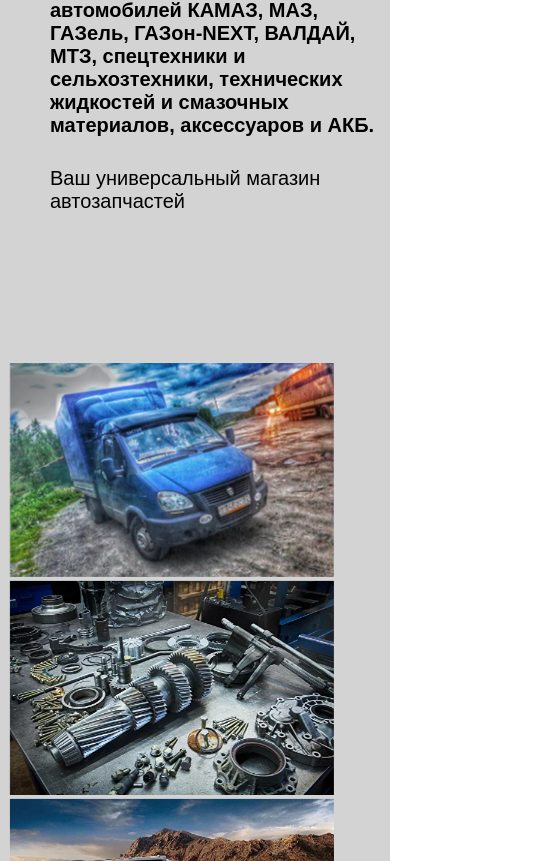
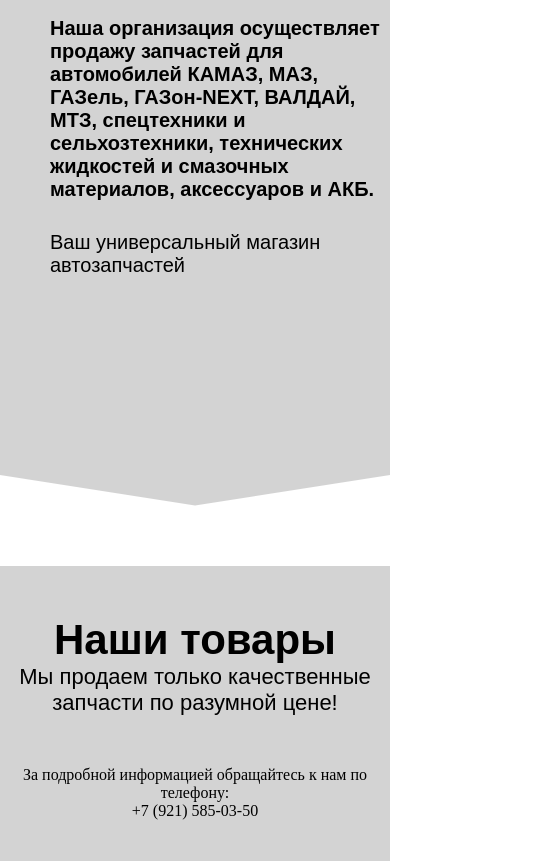
Before and after one commit to MADKINGSINT/diplom, a Vue app: page / in a window 390 px wide. Shown: the part 1139-2000 px from the top of the page, 534 px wide, since content can reach past the window. Built offline with nearby package versions, Linux system fonts and the light colour scheme.

Commit message:
minor changes

```diff
--- a/src/components/home.vue
+++ b/src/components/home.vue
@@ -368,7 +368,10 @@
 /* ...so you're forced to just leave the letter spacing as is. */
 
 
-
+.center{
+	padding-left: calc(50% - 100% / 2);
+	padding-right: calc(50% - 100% / 2);
+}
 
 @-webkit-keyframes tracking-in-contract {
     0% {
@@ -1044,6 +1047,8 @@
 }
 
 @media only screen and (max-width: 576px) {
+    $width: 100%;
+    $height: 100%;
     .header{
         gap: 50px;
         &__logo{
@@ -1051,6 +1056,13 @@
         }
     }
     .top{
+        &__block{
+            display: flex;
+            justify-content: center;
+            flex-wrap: nowrap;
+            flex-direction: column;
+            align-items: auto;
+        }
         &__title{
             display: flex;
             padding-left: 50px;
@@ -1061,35 +1073,34 @@
             padding-left: 50px;
             max-width: 400px;
         }
-        &__block{
-            flex-direction: column;
+        &__bloc{
+                    display: flex;
             justify-content: center;
+        align-items: center;
+        flex-wrap: wrap;
+
         }
         &__end{
             padding-left: 50px;
         }
         &__img{
-            padding-left: 50px;
-            position: relative;
-            top: 0;
-            left:0;
-             width: 324px;
-            height: 214px;
-            object-fit: cover;
+            display: none;
         }
-        &__img2{
-        position: relative;
-        left: 0px;
-        top: 0px;
 
-        }
+
     }
+
+}
+
     .production{
+
         &__description{
             text-align: center;
         }
         &__text1{
             text-align: center;
+            padding-left: 2%;
+            padding-right: 2%;
         }
     }
     .adress{
@@ -1110,7 +1121,7 @@
         }
         }
     }
-}
+
 @media only screen and (max-width: 1090px) {
     .top{
         &__img2{
```
